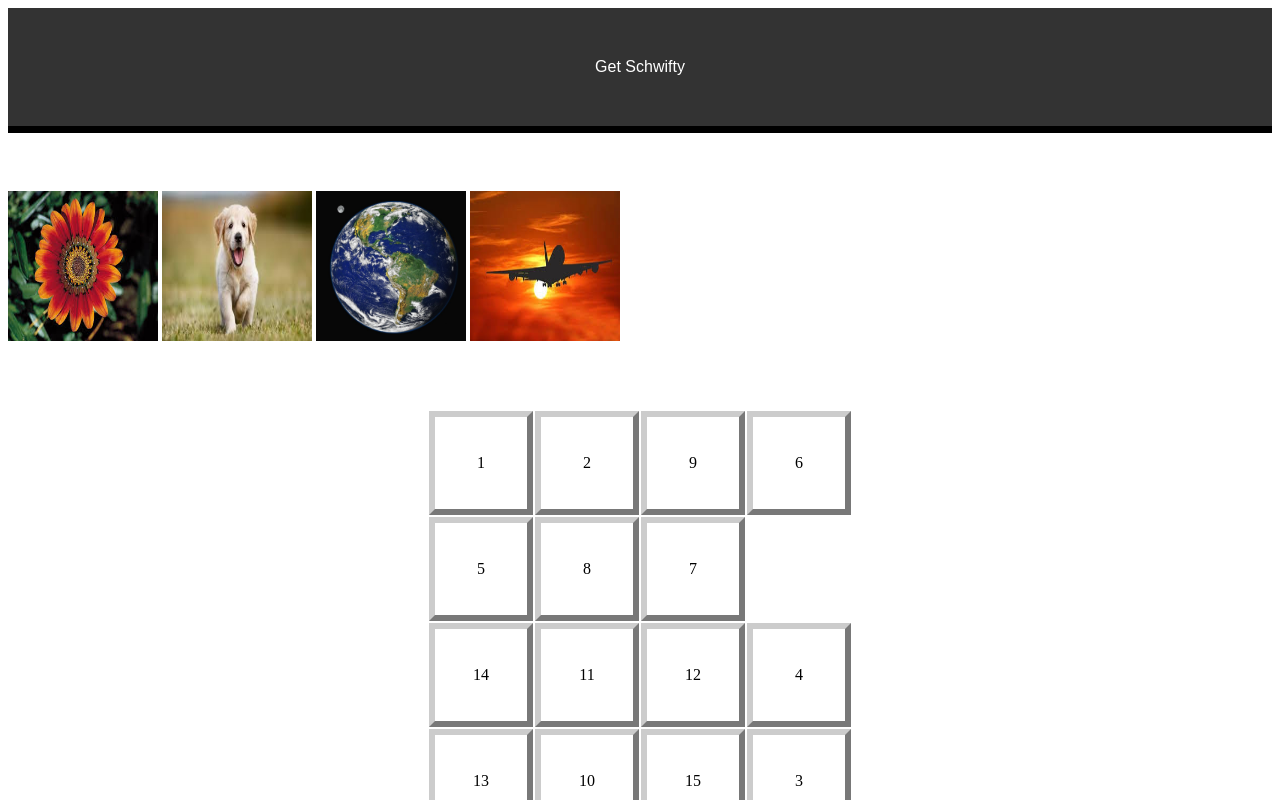
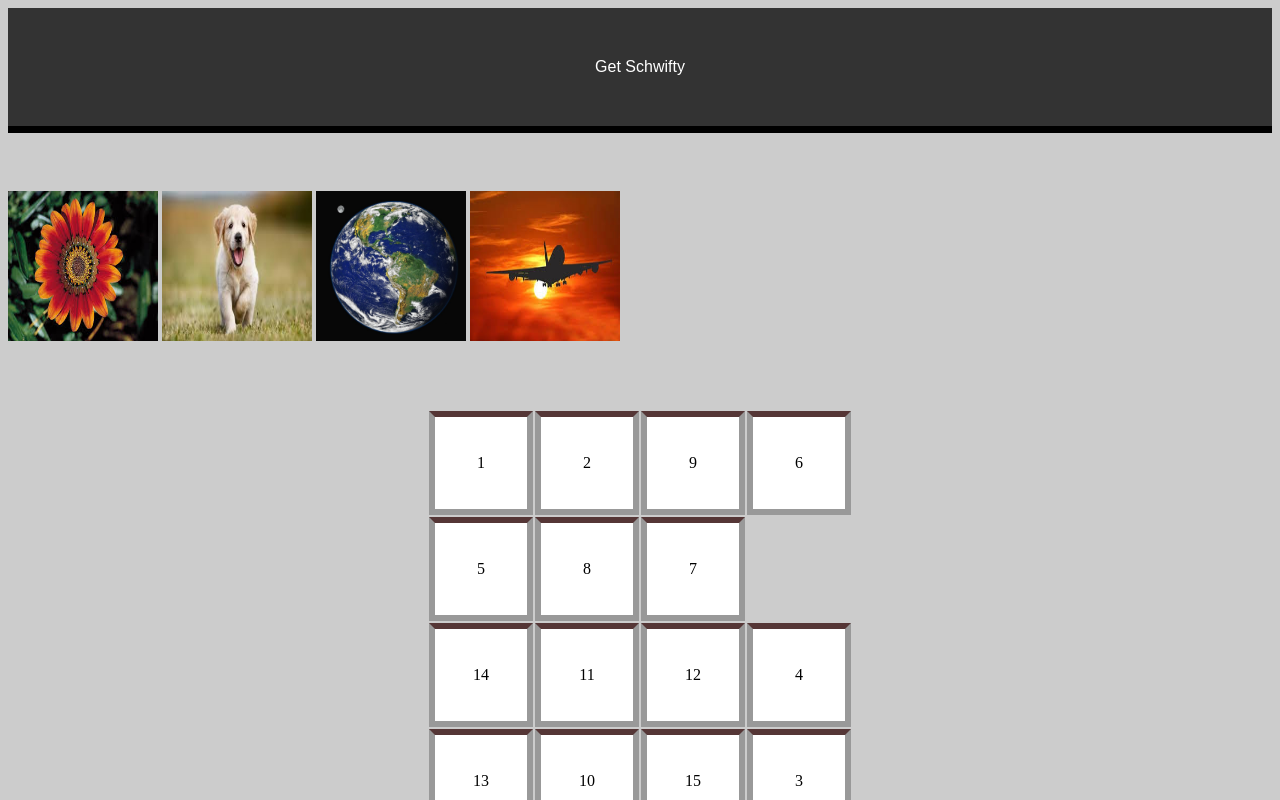
Before and after one commit to MyGit-567/GetSchwifty-, a plain HTML site: page index.html in a window 1280 px wide. Both pictures are taken after a click on the element "10". Shown: the top 800 px of the page. Drawn offline with Linux system fonts and the light colour scheme.

Commit message:
more style to the project

```diff
--- a/creategame.js
+++ b/creategame.js
@@ -93,6 +93,13 @@ function moveThisTile(tableRow, tableColumn) {
         startNewGame();
     }
 }
+/*
+var allresult = [];
+function saveresults(moves) {
+
+    allresult.push(moves);
+}*/
+
 
 function checkIfMoveable(rowCoordinate, columnCoordinate, direction) {
     // The following variables an if else statements
@@ -125,6 +132,72 @@ function checkIfMoveable(rowCoordinate, columnCoordinate, direction) {
 }
 
 function checkIfWinner() {
+    if (rows % 2 == 1) {
+        odd();
+        if (odd) {
+            console.log("you win!")
+        }
+    } else {
+        even();
+        if (even) {
+            console.log("you win!")
+        }
+    }
+}
+
+
+function odd() {
+    {
+        var count = 1;
+        for (var i = 0; i < rows; i++) {
+            for (var j = 0; j < columns; j++) {
+                if (arrayForBoard[i][j] < arrayForBoard[j]) {
+                    count += 1;
+                }
+            }
+        }
+        if (count % 2 == 0) {
+            return true;
+        } else {
+            return false;
+        }
+    }
+}
+
+function even() {
+    {
+        var count = 1;
+        for (var i = 0; i < rows; i++) {
+            for (var j = 0; j < columns; j++) {
+                if (arrayForBoard[i][j] < arrayForBoard[j]) {
+                    count += 1;
+                }
+            }
+        }
+        var num = whereblank();
+        count += num;
+        if (count % 2 == 0) {
+            return true;
+        } else {
+            return false;
+        }
+    }
+}
+
+function whereblank() {
+    for (var i = 0; i < rows; i++) {
+        for (var j = 0; j < columns; j++) {
+            if (arrayForBoard[i][j] == 0) {
+                return rows;
+            }
+
+        }
+    }
+}
+
+
+/*
+function checkIfWinner() {
     var count = 1;
     for (var i = 0; i < rows; i++) {
         for (var j = 0; j < columns; j++) {
@@ -138,7 +211,7 @@ function checkIfWinner() {
     }
 
     return true;
-}
+}*/
 
 function incrementMoves() {
     moves++;
--- a/game.css
+++ b/game.css
@@ -6,6 +6,10 @@
     border-bottom: 7px #000 solid;
     margin-bottom: 40px;
     font-family: Arial;
+}
+
+body {
+    background-color: #CCCCCC;
 }
 
 #moves {
@@ -30,10 +34,10 @@
     width: 90px;
     border: 2px solid #222;
     text-align: center;
-    border-top: 6px solid #CCCCCC;
-    border-left: 6px solid #CCCCCC;
-    border-right: 6px solid #787878;
-    border-bottom: 6px solid #787878;
+    border-top: 6px solid #553636;
+    border-left: 6px solid #999999;
+    border-right: 6px solid #999999;
+    border-bottom: 6px solid #999999;
     background: #fff;
     cursor: pointer;
 }
--- a/index.html
+++ b/index.html
@@ -2,9 +2,6 @@
 <html>
 
 <head>
-    <meta name="viewport" content="width=device-width, initial-scale=1.0" />
-    <title>Slider The Puzzle Game</title>
-
     <link rel="stylesheet" type="text/css" href="game.css">
 </head>
 
@@ -27,7 +24,10 @@
 
         <table id="table"></table>
         <div id="help"><input type="checkbox" name="enablehelp" onchange="setPuzzleImage();">Game With Image</div>
-        <title>Create your game:</title>
+        <br>
+        <label>Create your game:</label>
+        <br>
+        <br>
         <label>Rows <input type="text" name="rows" id="rows" value="4" size="2"></label>
         <label>Columns <input type="text" name="columns" id="columns" value="4" size="2"></label>
         <input type="button" id="newGame" value="Start New Game">
```
